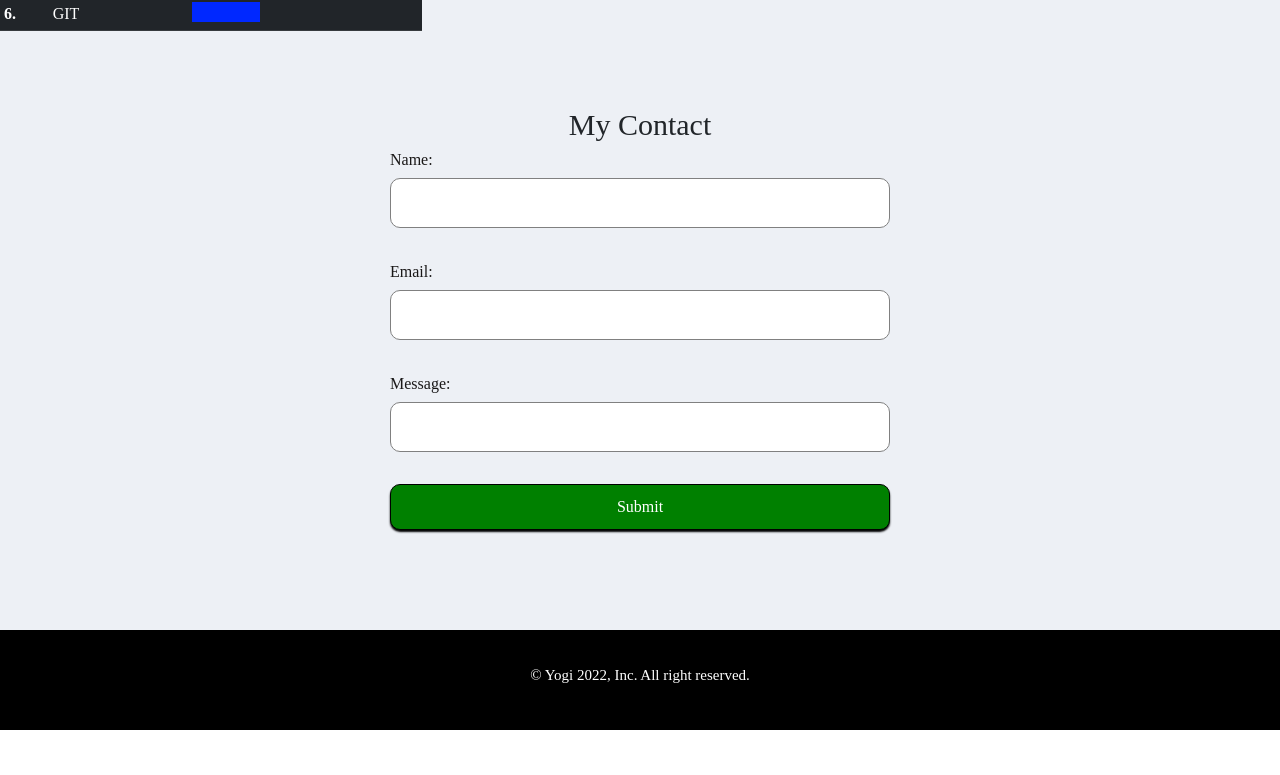
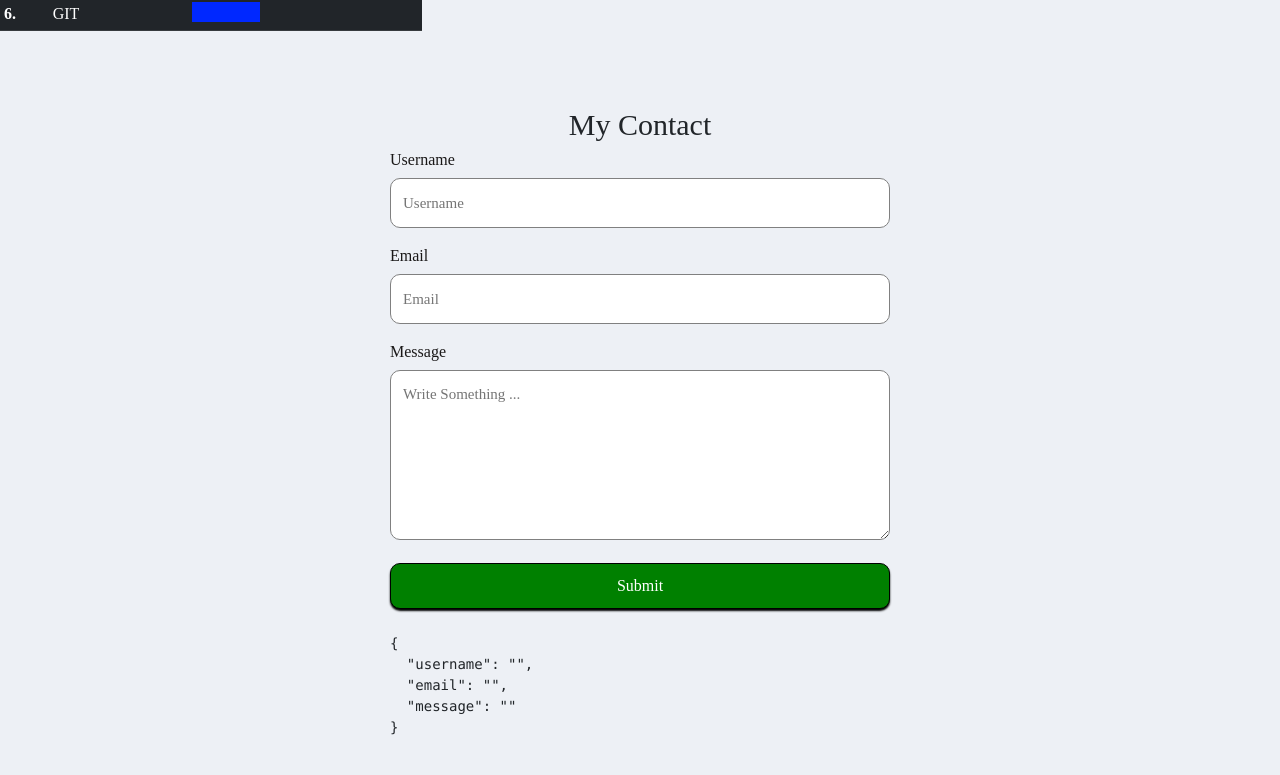
Before and after one commit to yogigaek/portfolio-in-reactjs, a React (Create React App) app: page / in a window 1280 px wide. Shown: the part 1245-2020 px from the top of the page. Before the commit the page ends 1975 px from the top, so only its background shows below. Built offline with nearby package versions, Linux system fonts and the light colour scheme.

Commit message:
form and validation

```diff
--- a/src/App.css
+++ b/src/App.css
@@ -18,10 +18,6 @@
   background-color: #ffbf5f;
 }
 
-/* li {
-  list-style: none;
-} */
-
 .row {
   display: flex;
   justify-content: center;
@@ -34,6 +30,19 @@
   display: inline-block;
   width: 33%;
 }
+
+.message {
+  width: 100%;
+  padding: 10px;
+  padding-left: 180px;
+  /* padding-right: 40px; */
+  color: white;
+  background-color: rgb(143, 178, 255);
+  box-shadow: 0px 2px 2px black;
+  border: 1px solid black;
+  border-radius: 10px;
+}
+
 input[type="text"]{
   width: 100%;
   padding: 12px;
@@ -88,6 +97,9 @@ input:-moz-placeholder{ font-size: 15px; }
   width: 500px;
   margin: 60px auto;
   margin-bottom: 100px;
+}
+.contact span{
+  color: red;
 }
 
 .contact h1{
--- a/src/App.js
+++ b/src/App.js
@@ -5,10 +5,9 @@ import ContentComp from './Components/Styling-components/Content';
 import TableComp from './Components/Styling-components/Table';
 import TableComp2 from './Components/Styling-components/Table2';
 import TableComp3 from './Components/Styling-components/Table3';
-// import FormComp from  './Components/Styling-components/Form.jsx';
 import FooterComp from './Components/Styling-components/Footer';
 import ListComp from './Components/Styling-components/List';
-import Validation from './Components/Form-validation/Validasi';
+import Validasi from './Components/Form-validation/Validation';
 
 function App() {
   return (
@@ -20,7 +19,7 @@ function App() {
       <TableComp />
       <TableComp2 />
       <TableComp3 />
-      <Validation />
+      <Validasi />
       <FooterComp />
     </div>
   );
--- a/src/Components/Form-validation/Validasi.jsx
+++ /dev/null
@@ -1,92 +0,0 @@
-import React from "react";
-import * as Validator from 'validatorjs';
-// import 'bootstrap/dist/css/bootstrap.min.css';
-
-const Input = ({label, type, name, onChange}) => {
-    return (
-        <div>
-            <label> {label}: </label>
-            <input type={type} name={name} onChange={e => onChange(e.target.value)} />
-            <br />
-        </div>
-    )
-}
-
-const ShowErrors = ({errors}) => {
-    return (
-        <ul style={{color: `red`, marginLeft: `-10px`}}>
-            {
-                errors.map((error, i) => <li key={i}>{error}</li>)
-            }
-        </ul>
-    )
-}
-
-export default class Validation extends React.Component{
-
-    state = {
-        name: ``,
-        email: ``,
-        message: ``,
-        errors: []
-    }
-
-    handleSubmit = event => {
-        event.preventDefault();
-        const {name, email, message} = this.state;
-
-        let data = { name, email, message };
-
-        let rules = {
-            name: `required`,
-            email: `required|email`,
-            message: `required`
-        };
-
-        let validation = new Validator(data, rules);
-        validation.passes();
-            this.setState ({
-                errors: [
-                    ...validation.errors.get(`name`),
-                    ...validation.errors.get(`email`),
-                    ...validation.errors.get(`message`)
-                ]
-            })
-        validation.fails();
-                alert (`
-                    Name : ${this.state.name}
-                    Email : ${this.state.email}
-                    Message : ${this.state.message}
-                `)
-    }
-
-    render(){
-        return(
-            <section className="contact" id="kontak1">
-
-                <h1 style={{fontSize: "30px"}}>My Contact</h1>
-                    <div className="kontak1">
-
-                        <form onSubmit={this.handleSubmit}>
-                            <Input type="text" name="name" label="Name"
-                                onChange={value => this.setState({name: value})}/>
-                                {
-                    this.state.errors && <ShowErrors errors={this.state.errors} />
-                }
-                            <Input type="email" name="email" label="Email"
-                                onChange={value => this.setState({email: value})}/>
-                                {
-                    this.state.errors && <ShowErrors errors={this.state.errors} />
-                }
-                            <Input type="text" name="message" label="Message" style= {{height: "170px"}}
-                                onChange={value => this.setState({message: value})}/>
-                                {
-                    this.state.errors && <ShowErrors errors={this.state.errors} />
-                }
-                            <input type="submit" placeholder="submit" />
-                        </form>
-                    </div>
-            </section>
-        )
-    }
-}
--- /dev/null
+++ b/src/Components/Form-validation/Validation.jsx
@@ -0,0 +1,106 @@
+import React, { useState, useEffect } from "react";
+import "bootstrap/dist/css/bootstrap.min.css";
+
+function Validasi() {
+  const initialValues = { username: "", email: "", message: "" };
+  const [formValues, setFormValues] = useState(initialValues);
+  const [formErrors, setFormErrors] = useState({});
+  const [isSubmit, setIsSubmit] = useState(false);
+
+  const handleChange = (e) => {
+    // console.log(e.target);
+    const { name, value } = e.target;
+    setFormValues({ ...formValues, [name]: value });
+    // console.log(formValues);
+  };
+
+  const handleSubmit = (e) => {
+    e.preventDefault();
+    setFormErrors(validate(formValues));
+    setIsSubmit(true);
+  };
+
+  useEffect(() => {
+    console.log(formErrors);
+    if (Object.keys(formErrors).length === 0 && isSubmit) {
+      console.log(formValues);
+    }
+  });
+
+  const validate = (values) => {
+    const errors = {};
+    const regex = /^[^\s@]+@[^\s@]+\.[^\s@]{2,}$/i;
+    if (!values.username) {
+      errors.username = `Username is required!`;
+    } else if (values.username.length < 3) {
+      errors.username = `Username must be more than 2 characters`;
+    } else if (values.username.length > 10) {
+      errors.username = `Username cannot esced more than 10 characters`;
+    }
+    if (!values.email) {
+      errors.email = `Email is required!`;
+    } else if (!regex.test(values.email)) {
+      errors.email = `This is not a valid email format !`;
+    }
+    if (!values.message) {
+      errors.message = `Message is required!`;
+    }
+    return errors;
+  };
+
+  return (
+    <div className="container">
+        <form onSubmit={handleSubmit}>
+            <section className="contact" id="kontak1">
+            <h1 style={{ fontSize: "30px" }}>My Contact</h1>
+
+                <div className="kontak1">
+                    <label for="username">Username</label>
+                    <input
+                    type="text"
+                    name="username"
+                    placeholder="Username"
+                    value={formValues.username}
+                    onChange={handleChange}
+                    />
+                    <span>{formErrors.username}</span>
+                </div>
+                <div className="kontak1">
+                    <label for="email">Email</label>
+                    <input
+                    type="email"
+                    name="email"
+                    placeholder="Email"
+                    value={formValues.email}
+                    onChange={handleChange}
+                    />
+                    <span>{formErrors.email}</span>
+                </div>
+                <div className="kontak1">
+                    <label for="message">Message</label>
+                    <textarea
+                    name="message"
+                    id="pesan"
+                    placeholder="Write Something ..."
+                    value={formValues.message}
+                    style={{ height: "170px" }}
+                    onChange={handleChange}
+                    ></textarea>
+                    <span>{formErrors.message}</span>
+                </div>
+                <div className="kontak1">
+                    <input type="submit" placeholder="Submit" />
+                </div>
+                <br />
+                {Object.keys(formErrors).length === 0 && isSubmit ? (
+                    <div className="message">Data send successfully</div>
+                ) : (
+                    <pre>{JSON.stringify(formValues, undefined, 2)}</pre>
+                )}
+            </section>
+        </form>
+    </div>
+  );
+}
+
+export default Validasi;
```
